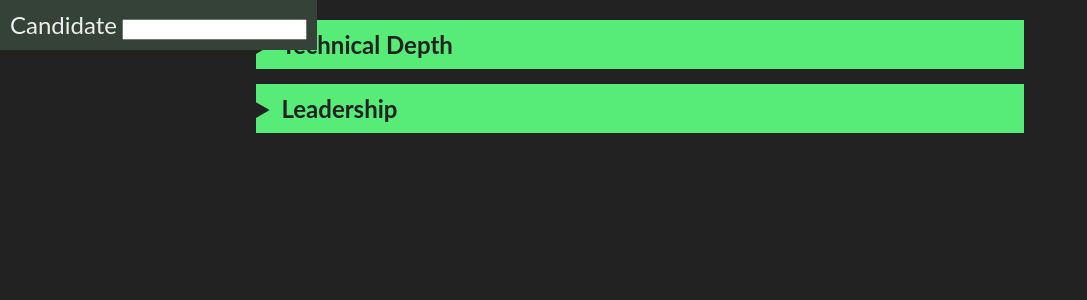
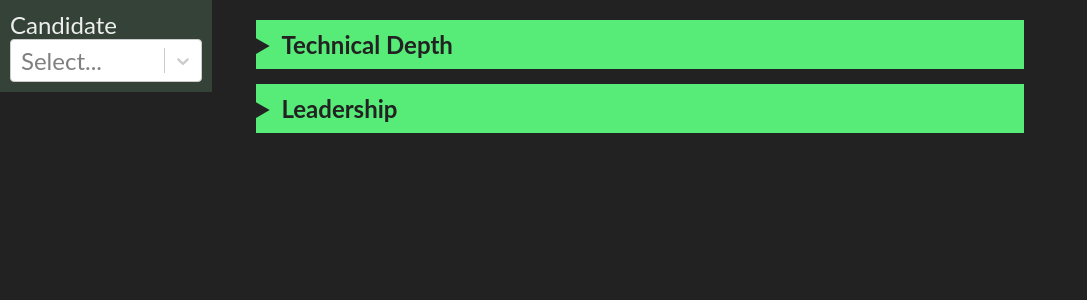
Before and after one commit to Mattsi-Jansky/interview-note-taking, a React app: page / in a window 1280 px wide. Shown: the top 300 px of the page, without its empty margins (0-1087 px from the left). Built offline with nearby package versions, Linux system fonts and the light colour scheme; a web font is replaced by a local one.

Commit message:
Add react-select for Candidate Selector

```diff
--- a/package.json
+++ b/package.json
@@ -54,6 +54,7 @@
     "react-dev-utils": "^11.0.3",
     "react-dom": "^17.0.2",
     "react-refresh": "^0.8.3",
+    "react-select": "5.1.0",
     "resolve": "1.18.1",
     "resolve-url-loader": "^3.1.2",
     "sass-loader": "^10.0.5",
--- a/src/components/CandidateSelector/CandidateSelector.css
+++ b/src/components/CandidateSelector/CandidateSelector.css
@@ -5,6 +5,7 @@
   padding: 10px;
   background-color: rgb(52, 66, 55);
   font-size: x-large;
+  width: 15%;
 }
 
 #candidate_selector label {
--- a/src/components/CandidateSelector/index.js
+++ b/src/components/CandidateSelector/index.js
@@ -1,12 +1,14 @@
 import React from 'react'
 import './CandidateSelector.css'
+
+import Selector from 'react-select/creatable'
 
 class CandidateSelector extends React.Component {
   render() {
     return (
       <div id="candidate_selector">
-        <label for="candidate_name">Candidate</label>
-        <input type="text" id="candidate_name"></input>
+        <label htmlFor="candidate_name">Candidate</label>
+        <Selector id="candidate_name" />
       </div>
     )
   }
```
Also changed, not shown: 1 other file (tests, documents, lock files or other folders).
